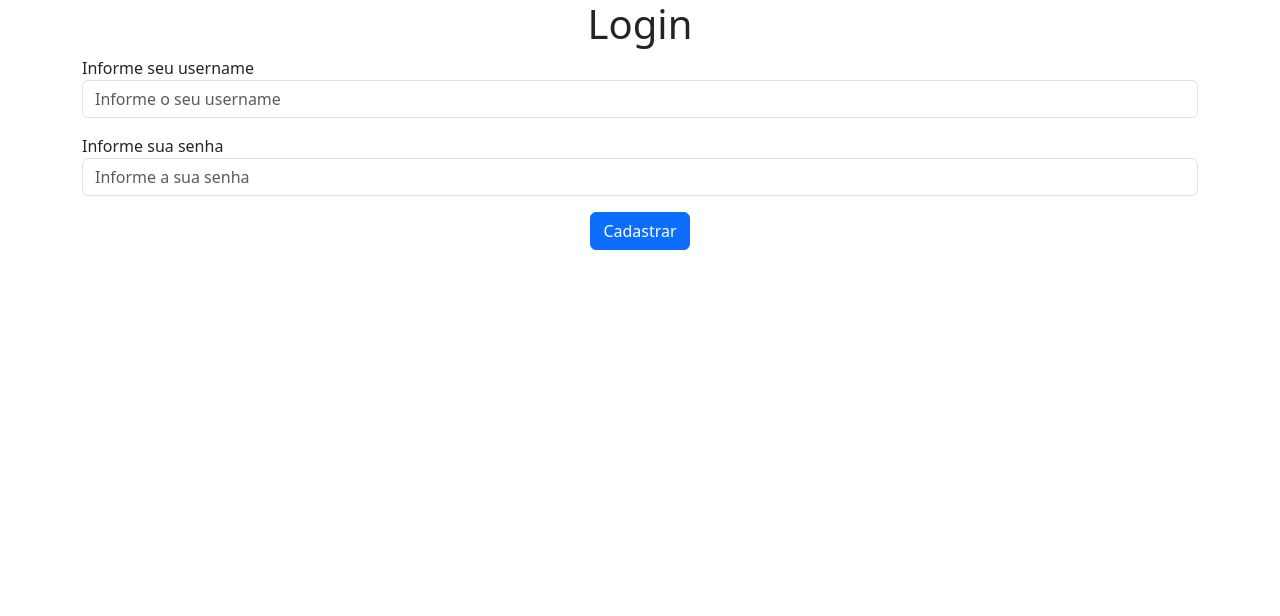
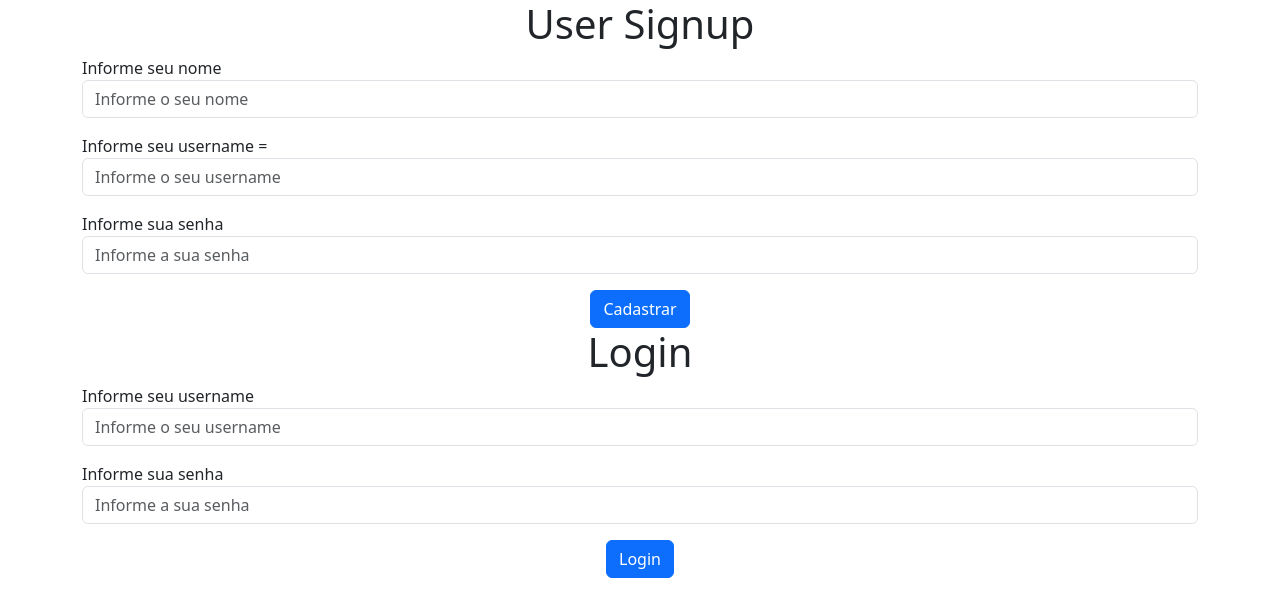
Before and after one commit to viniciuspegorini/pw25s-2023-1, a React (Vite) app in the folder aula1/client/: page / in a window 1280 px wide. Shown: the top 616 px of the page. Built offline with nearby package versions, Linux system fonts and the light colour scheme.

Commit message:
aula1 - client - criação do service, interface e button com progresso no componente UserSignupPage

```diff
--- /dev/null
+++ b/aula1/client/src/commons/interfaces.ts
@@ -0,0 +1,10 @@
+export interface IUserSignup {
+    displayName: string;
+    username: string;
+    password: string;
+}
+
+export interface IUserLogin {
+    username: string;
+    password: string;
+}
--- /dev/null
+++ b/aula1/client/src/lib/axios.ts
@@ -0,0 +1,5 @@
+import axios from "axios";
+
+export const api = axios.create({
+    baseURL: "http://localhost:8025"
+})
--- a/aula1/client/src/main.tsx
+++ b/aula1/client/src/main.tsx
@@ -2,11 +2,12 @@ import React from 'react'
 import ReactDOM from 'react-dom/client'
 import App from './App'
 // import './index.css'
-import { UserSignupPage } from './UserSignupPage'
-import { LoginPage } from './LoginPage'
+import { UserSignupPage } from './pages/UserSignupPage'
+import { LoginPage } from './pages/LoginPage'
 
 ReactDOM.createRoot(document.getElementById('root') as HTMLElement).render(
   <React.StrictMode>
+    <UserSignupPage />
     <LoginPage />
   </React.StrictMode>,
 )
--- a/aula1/client/src/LoginPage.tsx
+++ b/aula1/client/src/pages/LoginPage.tsx
@@ -1,5 +1,6 @@
-import axios from "axios";
 import { ChangeEvent, useState } from "react";
+import AuthService from "../service/AuthService";
+import { IUserLogin } from "../commons/interfaces";
 
 export function LoginPage() {
   const [form, setForm] = useState({
@@ -21,12 +22,12 @@ export function LoginPage() {
   };
 
   const onClickLogin = () => {
-    const user = {
+    const user: IUserLogin = {
       username: form.username,
       password: form.password,
     };
     console.log(user);
-    axios.post("http://localhost:8025/login", user)
+    AuthService.login(user)
           .then((response)=>{
             console.log(response.data);
             setUserAuthenticated(true);
@@ -70,7 +71,7 @@ export function LoginPage() {
       </div>
       <div className="text-center">
         <button onClick={onClickLogin} className="btn btn-primary">
-          Cadastrar
+          Login
         </button>
         {userAuthenticated && <div className="alert alert-success">Usuário autenticado com sucesso!</div>}
         {apiError && <div className="alert alert-danger">Falha ao autenticar o usuário.</div>}
--- /dev/null
+++ b/aula1/client/src/pages/UserSignupPage.tsx
@@ -0,0 +1,147 @@
+import { ChangeEvent, useState } from "react";
+import AuthService from "../service/AuthService";
+import { IUserSignup } from "../commons/interfaces";
+
+export function UserSignupPage() {
+  const [form, setForm] = useState({
+    displayName: "",
+    username: "",
+    password: "",
+  });
+  const [errors, setErrors] = useState({
+    displayName: "",
+    username: "",
+    password: "",
+  });
+  const [apiError, setApiError] = useState(false);
+  const [userSaved, setUserSaved] = useState(false);
+  const [pendingApiCall, setPendingApiCall] = useState(false);
+
+  const onChange = (event: ChangeEvent<HTMLInputElement>) => {
+    const { value, name } = event.target;
+    setForm((previousForm) => {
+      return {
+        ...previousForm,
+        [name]: value,
+      };
+    });
+
+    setErrors((previousErrors) => {
+      return {
+        ...previousErrors,
+        [name]: undefined,
+      };
+    });
+  };
+
+  const onClickSignup = () => {
+    setPendingApiCall(true);
+    const user: IUserSignup = {
+      displayName: form.displayName,
+      username: form.username,
+      password: form.password,
+    };
+    console.log(user);
+    AuthService.signup(user)
+      .then((response) => {
+        console.log(response);
+
+        setUserSaved(true);
+        setApiError(false);
+      })
+      .catch((responseError) => {
+        setUserSaved(false);
+        setApiError(true);
+        console.log(responseError.response);
+        if (
+          responseError.response.data &&
+          responseError.response.data.validationErrors
+        ) {
+          setErrors(responseError.response.data.validationErrors);
+        }
+      })
+      .finally(() => {
+        setPendingApiCall(false);
+      });
+    console.log("DEPOIS DO POST DO AXIOS");
+  };
+
+  return (
+    <div className="container">
+      <h1 className="text-center">User Signup</h1>
+      <div className="col-12 mb-3">
+        <label>Informe seu nome</label>
+        <input
+          className={
+            errors.displayName ? "form-control is-invalid" : "form-control"
+          }
+          type="text"
+          placeholder="Informe o seu nome"
+          name="displayName"
+          onChange={onChange}
+          value={form.displayName}
+        />
+        {errors.displayName && (
+          <div className="invalid-feedback">{errors.displayName}</div>
+        )}
+      </div>
+      <div className="col-12 mb-3">
+        <label>Informe seu username = {form.username} </label>
+        <input
+          className={
+            errors.username ? "form-control is-invalid" : "form-control"
+          }
+          type="text"
+          placeholder="Informe o seu username"
+          name="username"
+          onChange={onChange}
+          value={form.username}
+        />
+        {errors.username && (
+          <div className="invalid-feedback">{errors.username}</div>
+        )}
+      </div>
+      <div className="col-12 mb-3">
+        <label>Informe sua senha</label>
+        <input
+          className={
+            errors.password ? "form-control is-invalid" : "form-control"
+          }
+          type="password"
+          placeholder="Informe a sua senha"
+          name="password"
+          onChange={onChange}
+          value={form.password}
+        />
+        {errors.password && (
+          <div className="invalid-feedback">{errors.password}</div>
+        )}
+      </div>
+      <div className="text-center">
+        <button
+          onClick={onClickSignup}
+          className="btn btn-primary"
+          disabled={pendingApiCall}
+          >
+          {pendingApiCall && (
+            <div
+              className="spinner-border text-light-spinner spinner-border-sm mr-sm-1"
+              role="status">
+            </div>
+          )}
+          Cadastrar
+        </button>
+        {userSaved && (
+          <div className="alert alert-success">
+            Usuário cadastrado com sucesso!
+          </div>
+        )}
+        {apiError && (
+          <div className="alert alert-danger">
+            Falha ao cadastrar o usuário.
+          </div>
+        )}
+      </div>
+    </div>
+  );
+}
--- /dev/null
+++ b/aula1/client/src/service/AuthService.ts
@@ -0,0 +1,17 @@
+import { IUserLogin, IUserSignup } from "../commons/interfaces";
+import { api } from "../lib/axios"
+
+const signup = (user : IUserSignup) => {
+    return api.post("/users", user);
+}
+
+const login = (user : IUserLogin) => {
+    return api.post("/login", user);
+}
+
+const AuthService = {
+    signup,
+    login
+}
+
+export default AuthService;
```
Also changed, not shown: aula1/client/src/UserSignupPage.tsx (deleted, +0 -115 lines).
